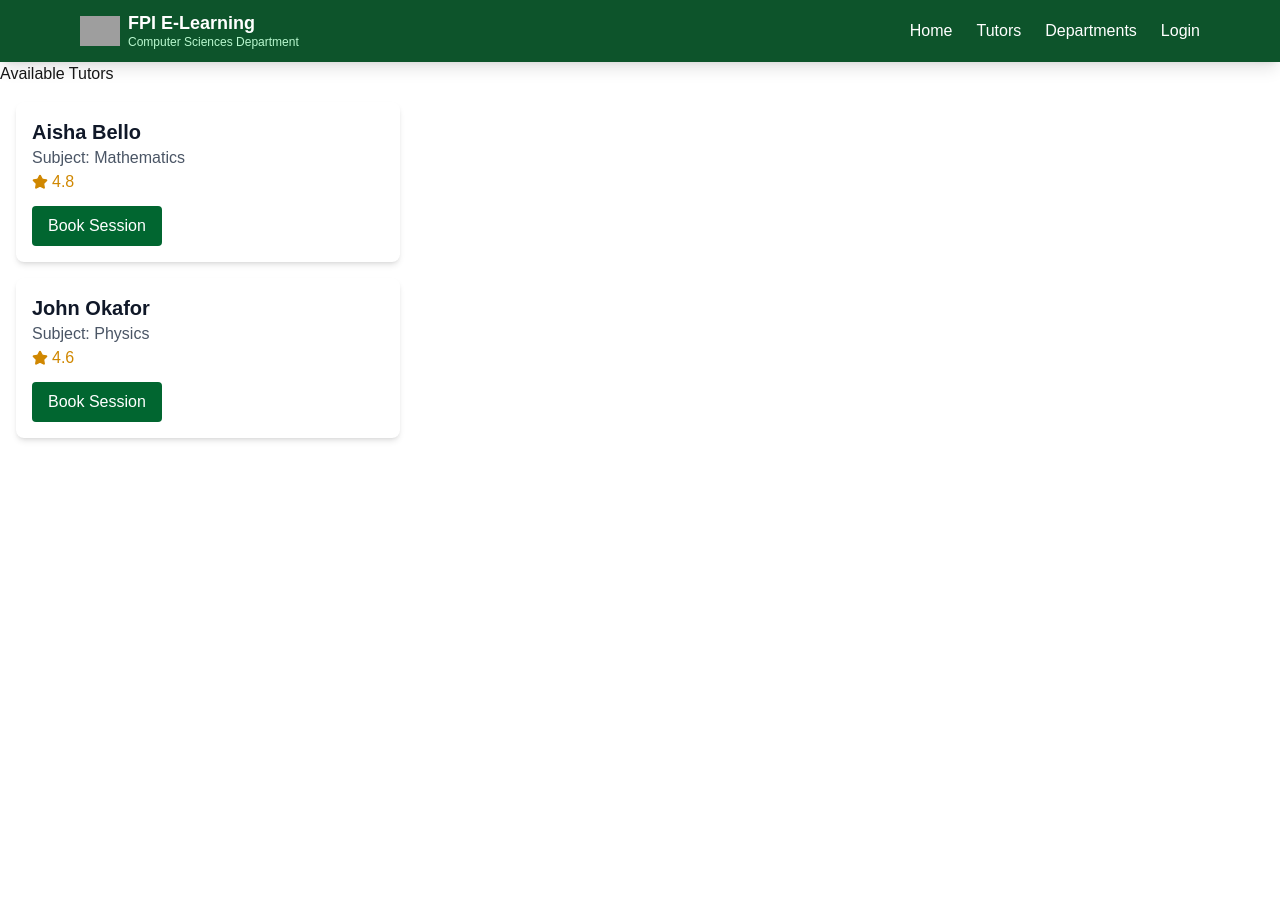
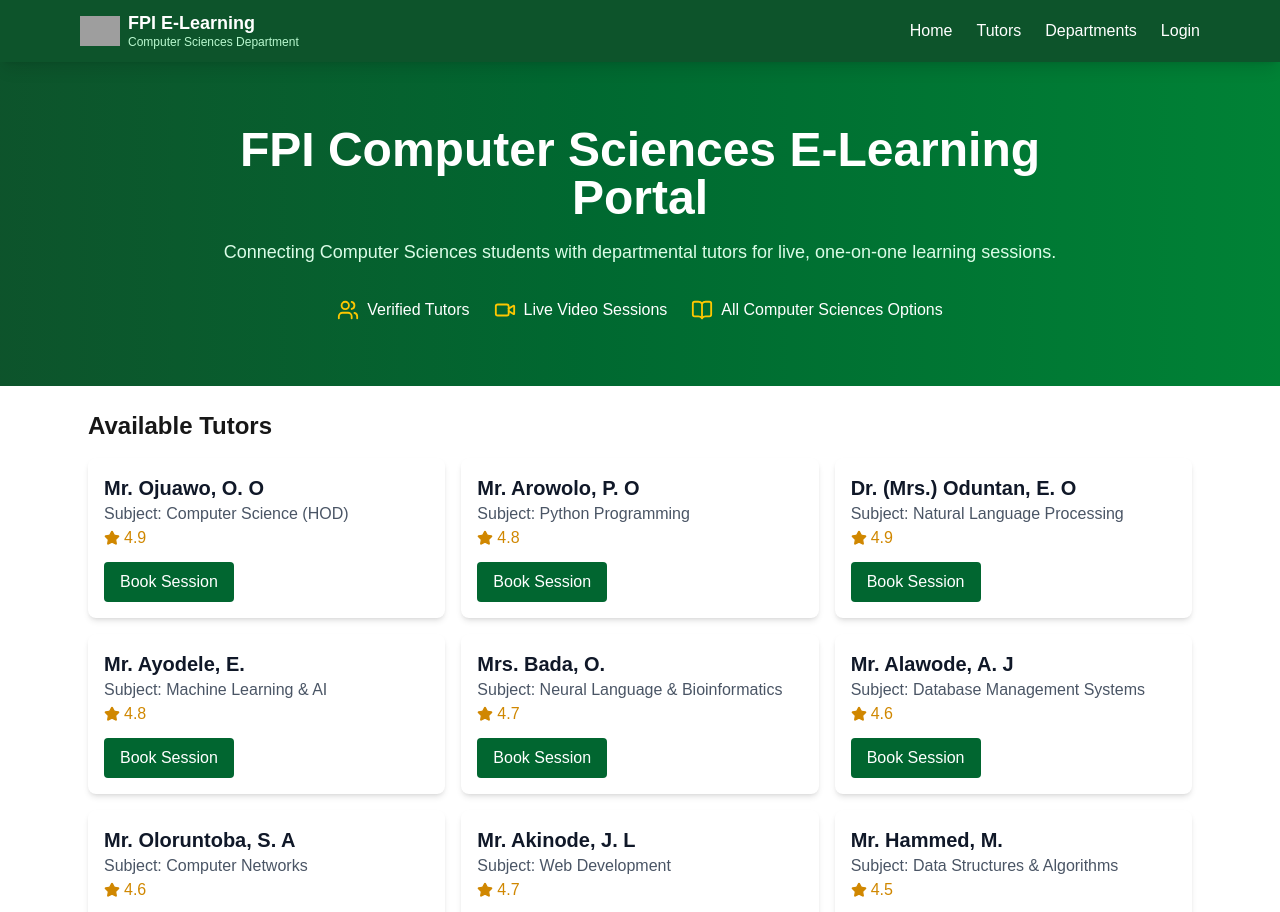
Before and after one commit to Emmyprince16/tutor-elearning-app, a Next.js app: page / in a window 1280 px wide. Shown: the top 912 px of the page. Before the commit the page ends 800 px from the top, so only its background shows below. Built offline with nearby package versions, Linux system fonts and the light colour scheme; grey boxes are pictures that could not be loaded.

Commit message:
Replace sample tutors with real FPI CS department lecturers

```diff
--- /dev/null
+++ b/app/components/Hero.js
@@ -0,0 +1,34 @@
+import { BookOpen, Users, Video } from "lucide-react";
+
+function Hero() {
+  return (
+    <div className="bg-gradient-to-r from-green-900 to-green-700 text-white py-16 px-4">
+      <div className="max-w-4xl mx-auto text-center">
+        <h1 className="text-3xl md:text-5xl font-bold mb-4">
+          FPI Computer Sciences E-Learning Portal
+        </h1>
+        <p className="text-green-100 text-lg mb-8">
+          Connecting Computer Sciences students with departmental tutors for live,
+          one-on-one learning sessions.
+        </p>
+
+        <div className="flex flex-col sm:flex-row justify-center gap-6 mt-8">
+          <div className="flex items-center gap-2 justify-center">
+            <Users className="text-yellow-400" size={22} />
+            <span>Verified Tutors</span>
+          </div>
+          <div className="flex items-center gap-2 justify-center">
+            <Video className="text-yellow-400" size={22} />
+            <span>Live Video Sessions</span>
+          </div>
+          <div className="flex items-center gap-2 justify-center">
+            <BookOpen className="text-yellow-400" size={22} />
+            <span>All Computer Sciences Options</span>
+          </div>
+        </div>
+      </div>
+    </div>
+  );
+}
+
+export default Hero;
--- a/app/components/TutorCard.js
+++ b/app/components/TutorCard.js
@@ -7,7 +7,7 @@ function TutorCard(props) {
   const [booked, setBooked] = useState(false);
 
   return (
-    <div className="bg-white rounded-lg shadow-md p-4 m-4 max-w-sm">
+    <div className="bg-white rounded-lg shadow-md p-4 hover:shadow-xl transition-shadow">
       <h2 className="text-xl font-bold text-gray-900">{props.name}</h2>
       <p className="text-gray-600">Subject: {props.subject}</p>
       <p className="text-yellow-600 flex items-center gap-1">
--- /dev/null
+++ b/app/data/tutors.js
@@ -0,0 +1,14 @@
+export const tutors = [
+  { id: 1, name: "Mr. Ojuawo, O. O", subject: "Computer Science (HOD)", rating: 4.9 },
+  { id: 2, name: "Mr. Arowolo, P. O", subject: "Python Programming", rating: 4.8 },
+  { id: 3, name: "Dr. (Mrs.) Oduntan, E. O", subject: "Natural Language Processing", rating: 4.9 },
+  { id: 4, name: "Mr. Ayodele, E.", subject: "Machine Learning & AI", rating: 4.8 },
+  { id: 5, name: "Mrs. Bada, O.", subject: "Neural Language & Bioinformatics", rating: 4.7 },
+  { id: 6, name: "Mr. Alawode, A. J", subject: "Database Management Systems", rating: 4.6 },
+  { id: 7, name: "Mr. Oloruntoba, S. A", subject: "Computer Networks", rating: 4.6 },
+  { id: 8, name: "Mr. Akinode, J. L", subject: "Web Development", rating: 4.7 },
+  { id: 9, name: "Mr. Hammed, M.", subject: "Data Structures & Algorithms", rating: 4.5 },
+  { id: 10, name: "Mr. Buoye, P. A", subject: "Cybersecurity Fundamentals", rating: 4.6 },
+  { id: 11, name: "Mr. Adegboye, O. J", subject: "Cloud Computing", rating: 4.5 },
+  { id: 12, name: "Mr. Ogunseye, J. O", subject: "Operating Systems", rating: 4.6 },
+];
--- a/app/page.js
+++ b/app/page.js
@@ -1,11 +1,24 @@
 import TutorCard from "./components/TutorCard";
+import Hero from "./components/Hero";
+import { tutors } from "./data/tutors";
 
 export default function Home() {
   return (
     <div>
-      <h1>Available Tutors</h1>
-      <TutorCard name="Aisha Bello" subject="Mathematics" rating="4.8" />
-      <TutorCard name="John Okafor" subject="Physics" rating="4.6" />
+      <Hero />
+      <div className="p-6 max-w-6xl mx-auto">
+        <h2 className="text-2xl font-bold mb-4">Available Tutors</h2>
+        <div className="grid grid-cols-1 sm:grid-cols-2 lg:grid-cols-3 gap-4">
+          {tutors.map((tutor) => (
+            <TutorCard
+              key={tutor.id}
+              name={tutor.name}
+              subject={tutor.subject}
+              rating={tutor.rating}
+            />
+          ))}
+        </div>
+      </div>
     </div>
   );
 }
```
